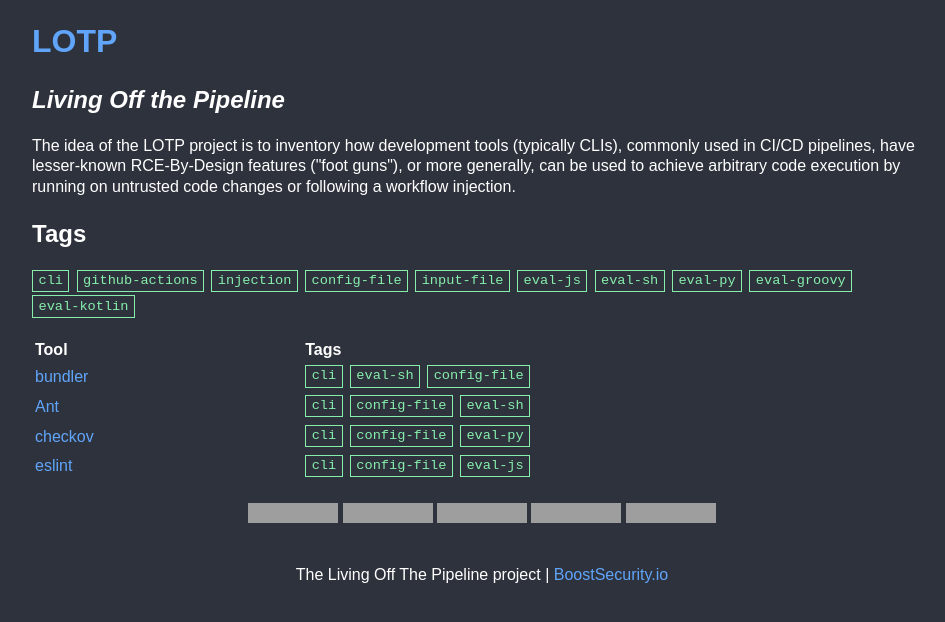
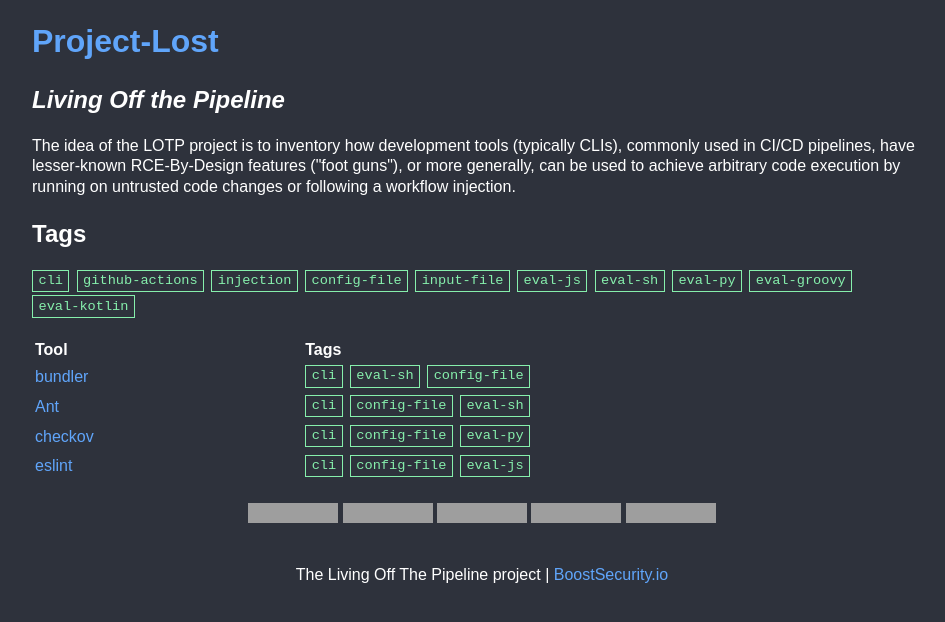
Before and after one commit to 0xAnalyst/Project-Lost, a Jekyll site: the page built from index.html, in a window 1280 px wide, cut to the strip 0-622 px from the top of the page. Shown: the whole strip, without its empty margins (158-1103 px from the left). Built offline with Jekyll 4.4.1, drawn with Linux system fonts in a browser that asks for light colours; grey boxes are pictures that could not be loaded.

Commit message:
Update index.html

```diff
--- a/index.html
+++ b/index.html
@@ -1,9 +1,9 @@
 ---
 layout: default
-title: Living Off the Pipeline
+title: Living Off Security Tools
 ---
 
-<h1><a href="{{site.url}}">LOTP</a></h1>
+<h1><a href="{{site.url}}">Project-Lost</a></h1>
 
 {% include home.html %}
 
```
